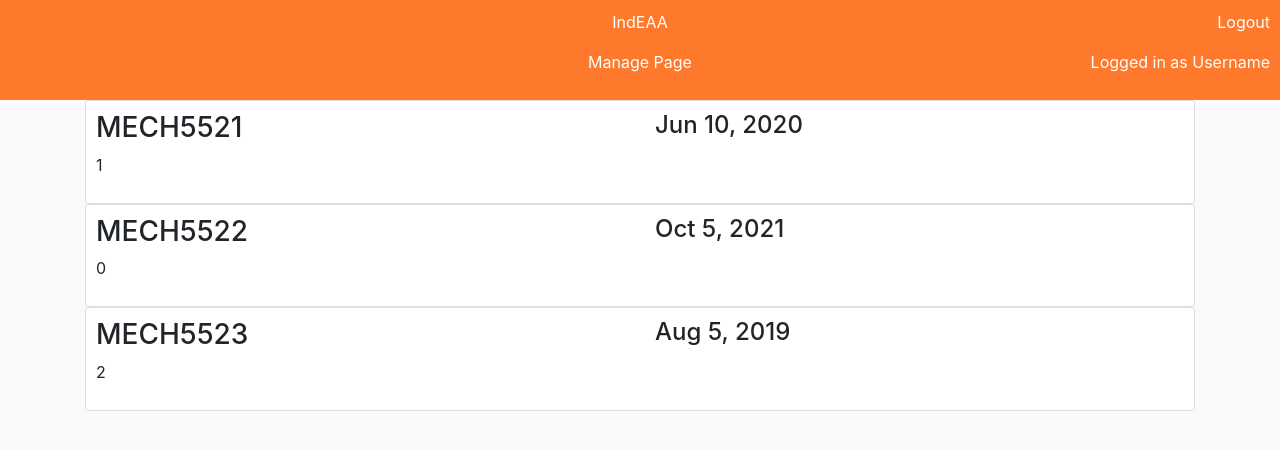
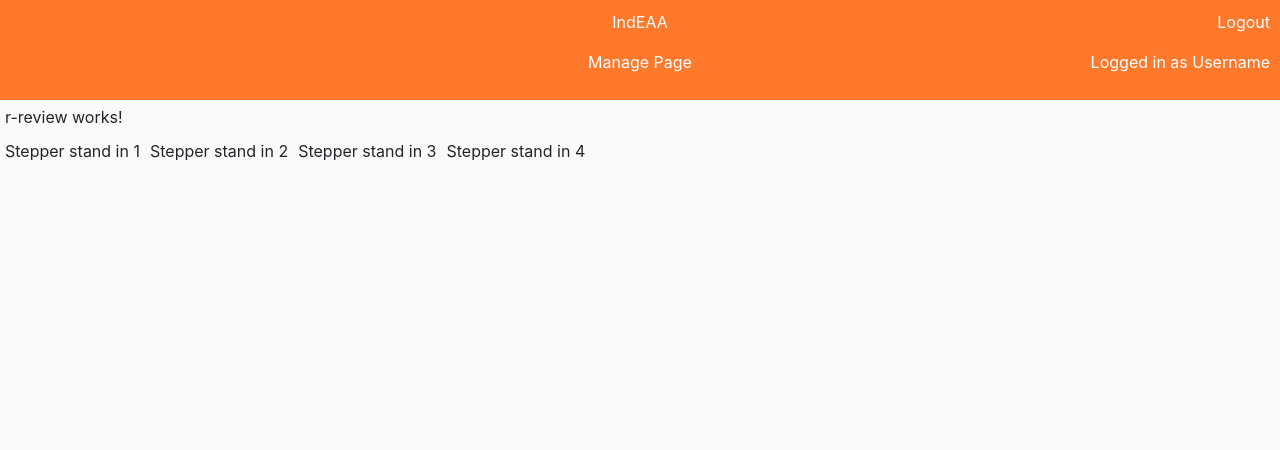
Before and after one commit to uwasystemhealth/IndEAA, an Angular app in the folder Indeaa/: page /review/1 in a window 1280 px wide. Before the commit this address led to /. Shown: the top 450 px of the page. Built offline with nearby package versions, Linux system fonts and the light colour scheme.

Commit message:
Added r-review page

```diff
--- a/Indeaa/src/app/app.component.html
+++ b/Indeaa/src/app/app.component.html
@@ -12,7 +12,6 @@
     <p id="logged-in">Logged in as Username</p>
   </div>
 </div>
+<router-outlet>
 
-<app-r-landing>
-
-</app-r-landing>
+</router-outlet>
--- a/Indeaa/src/app/r-landing/r-landing.component.html
+++ b/Indeaa/src/app/r-landing/r-landing.component.html
@@ -1,6 +1,5 @@
-<router-outlet>
 <div class="container">
-    <div id="top" class="card" *ngFor="let review of reviews" routerLink="/review">
+    <div id="top" class="card" *ngFor="let review of reviews" routerLink="/review/{{review.id}}">
         <div class="row">
             <div class="col">
                 <h3 > {{ review.name }}</h3>
@@ -12,4 +11,3 @@
         </div>
     </div>
 </div>
-</router-outlet>
--- a/Indeaa/src/app/r-review/r-review.component.css
+++ b/Indeaa/src/app/r-review/r-review.component.css
@@ -0,0 +1,4 @@
+p {
+    display: inline-block;
+    margin: 5px;
+}
--- a/Indeaa/src/app/r-review/r-review.component.html
+++ b/Indeaa/src/app/r-review/r-review.component.html
@@ -1 +1,6 @@
-<p>r-review works!</p>
+<p style="display:block;">r-review works!</p>
+<p> Stepper stand in 1</p>
+<p> Stepper stand in 2</p>
+<p> Stepper stand in 3</p>
+<p> Stepper stand in 4</p>
+<router-outlet name="primary-stepper"></router-outlet>
--- a/Indeaa/src/app/r-review/r-review.component.ts
+++ b/Indeaa/src/app/r-review/r-review.component.ts
@@ -1,5 +1,7 @@
 import { Component, OnInit } from '@angular/core';
-import { Router, ActivatedRoute, ParamMap } from '@angular/router';
+import { ActivatedRoute} from '@angular/router';
+import { ReviewService } from '../review.service';
+import { Review } from '../review';
 
 @Component({
   selector: 'app-r-review',
@@ -7,12 +9,19 @@ import { Router, ActivatedRoute, ParamMap } from '@angular/router';
   styleUrls: ['./r-review.component.css']
 })
 export class RReviewComponent implements OnInit {
+  public id: number;
+  public review: Review;
 
   constructor(
-    private route: ActivatedRoute
+    private route: ActivatedRoute,
+    public reviewService: ReviewService
   ) { }
 
   ngOnInit(): void {
+    this.route.params.subscribe(params => {
+      this.id = params['id'];
+      this.review = this.reviewService.reviews[this.id];
+    });
   }
 
 }
--- a/Indeaa/src/index.html
+++ b/Indeaa/src/index.html
@@ -1,7 +1,10 @@
 <!doctype html>
 <html lang="en">
 <head>
+  <!-- TODO: Put this back in
   <link rel="stylesheet" href="https://maxcdn.bootstrapcdn.com/bootstrap/4.0.0/css/bootstrap.min.css" integrity="sha384-Gn5384xqQ1aoWXA+058RXPxPg6fy4IWvTNh0E263XmFcJlSAwiGgFAW/dAiS6JXm" crossorigin="anonymous">
+  -->
+  <link rel="stylesheet" href="https://maxcdn.bootstrapcdn.com/bootstrap/4.0.0/css/bootstrap.min.css">
   <meta charset="utf-8">
   <title>Indeaa</title>
   <base href="/">
```
Also changed, not shown: Indeaa/src/app/app.module.ts (+14 -1 lines).
